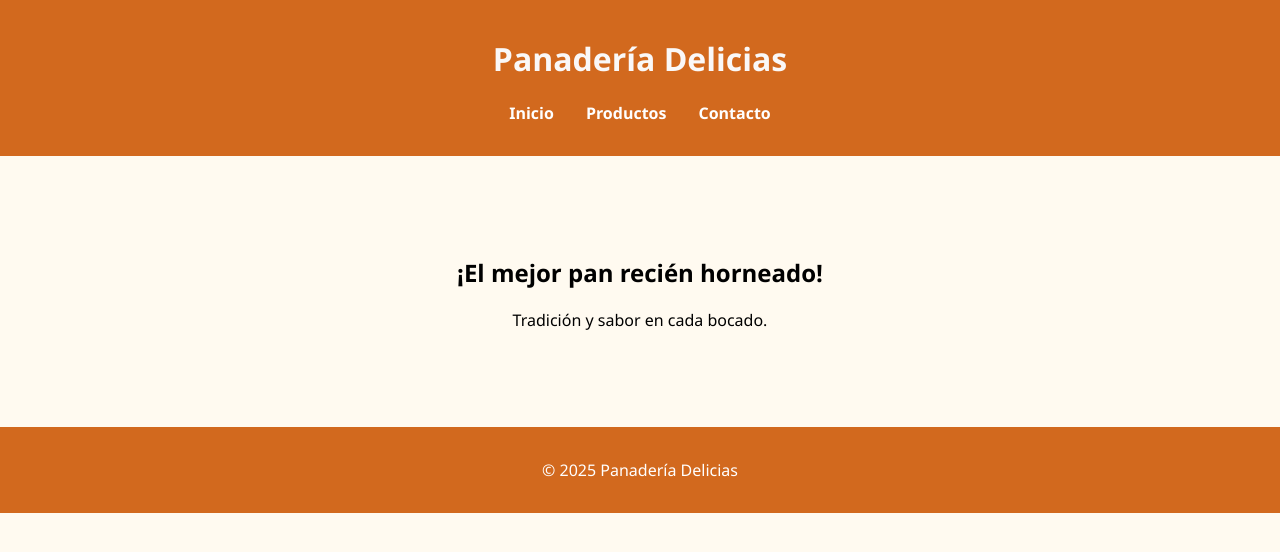
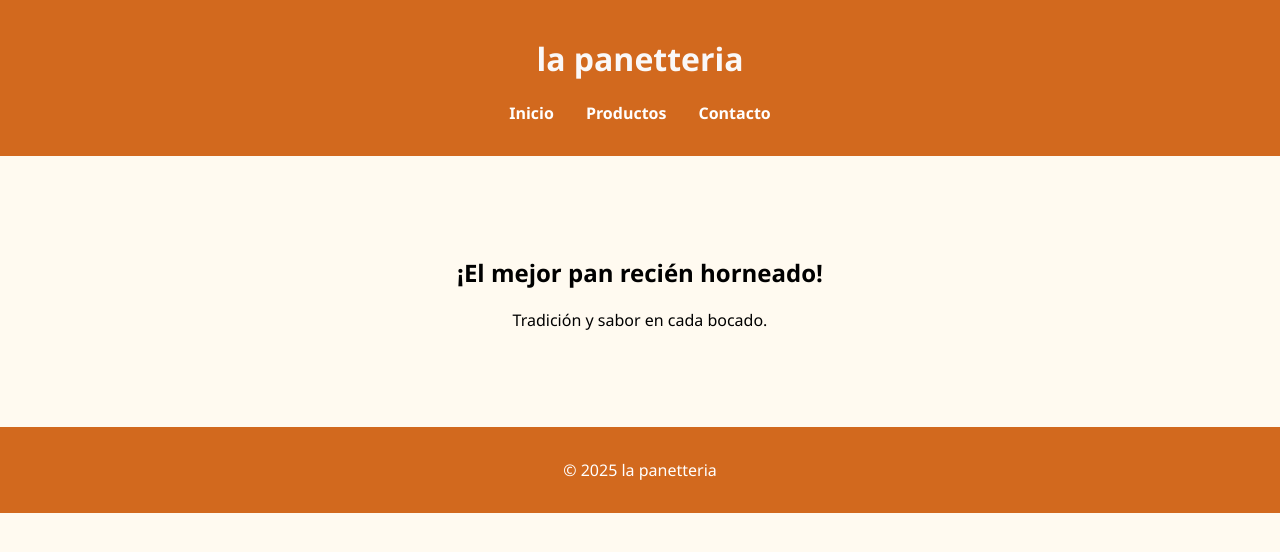
Before and after one commit to D862590/D862590.github.io, a plain HTML site: page index.html in a window 1280 px wide. Drawn offline with Linux system fonts and the light colour scheme.

Commit message:
Update index.html

```diff
--- a/index.html
+++ b/index.html
@@ -2,12 +2,12 @@
 <html lang="es">
 <head>
   <meta charset="UTF-8">
-  <title>Panadería Delicias</title>
+  <title>la panetteria</title>
   <link rel="stylesheet" href="estilos.css">
 </head>
 <body>
   <header>
-    <h1>Panadería Delicias</h1>
+    <h1>la panetteria</h1>
     <nav>
       <ul>
         <li><a href="index.html">Inicio</a></li>
@@ -21,7 +21,7 @@
     <p>Tradición y sabor en cada bocado.</p>
   </section>
   <footer>
-    <p>&copy; 2025 Panadería Delicias</p>
+    <p>&copy; 2025 la panetteria</p>
   </footer>
 </body>
 </html>
```
